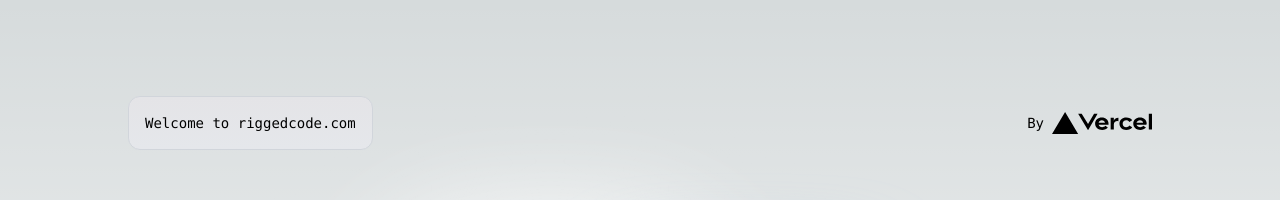
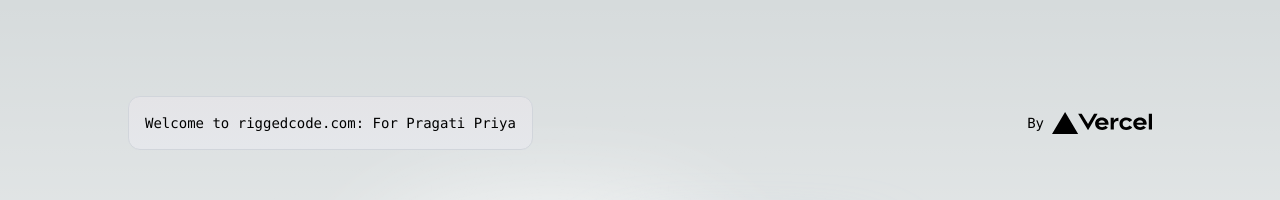
Before and after one commit to RIGGEDCODE/portfolio, a Next.js app: page / in a window 1280 px wide. Shown: the top 200 px of the page. Built offline with nearby package versions, Linux system fonts and the light colour scheme.

Commit message:
add: name for flow setup

```diff
--- a/app/page.tsx
+++ b/app/page.tsx
@@ -7,7 +7,7 @@ export default function Home() {
         <p className="fixed left-0 top-0 flex w-full justify-center border-b border-gray-300 bg-gradient-to-b from-zinc-200 pb-6 pt-8 backdrop-blur-2xl dark:border-neutral-800 dark:bg-zinc-800/30 dark:from-inherit lg:static lg:w-auto  lg:rounded-xl lg:border lg:bg-gray-200 lg:p-4 lg:dark:bg-zinc-800/30">
           {/* Get started by editing&nbsp;
           <code className="font-mono font-bold">app/page.tsx</code> */}
-          Welcome to riggedcode.com
+          Welcome to riggedcode.com: For Pragati Priya
         </p>
         <div className="fixed bottom-0 left-0 flex h-48 w-full items-end justify-center bg-gradient-to-t from-white via-white dark:from-black dark:via-black lg:static lg:h-auto lg:w-auto lg:bg-none">
           <a
```
